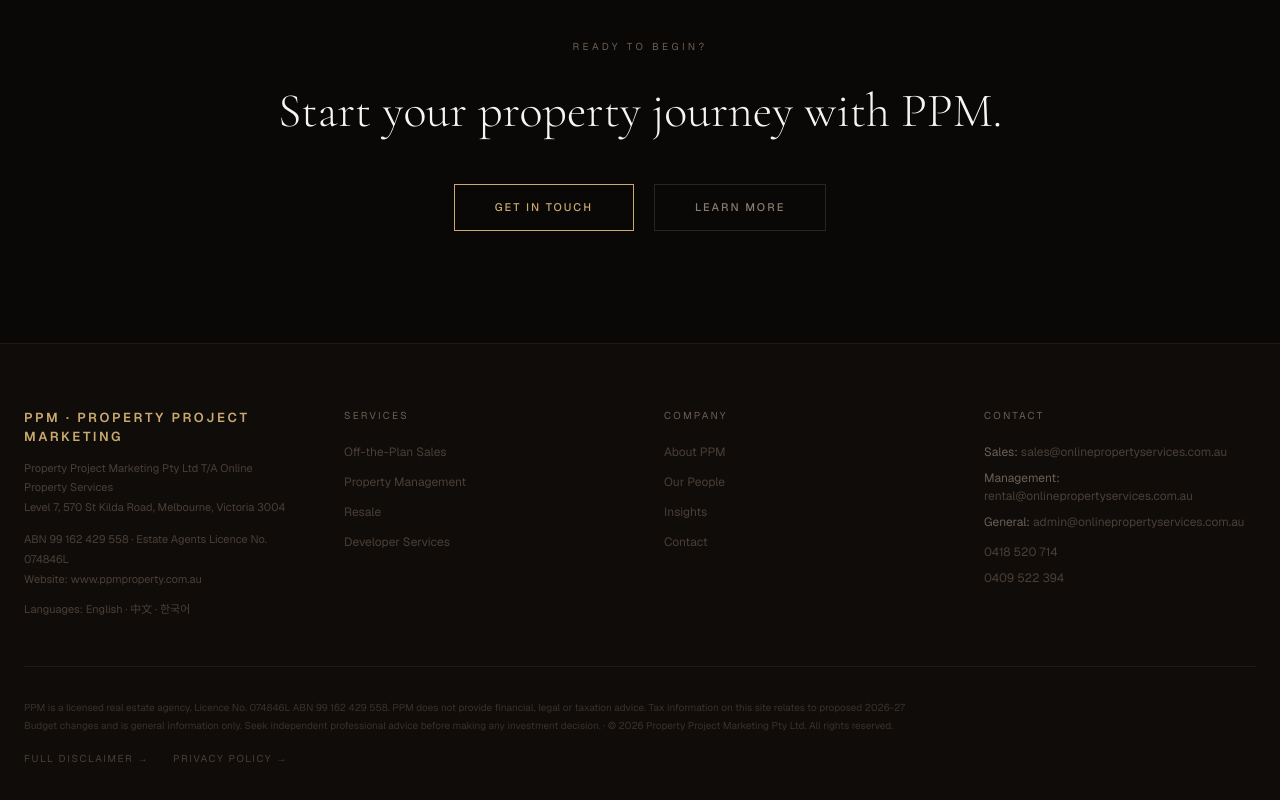
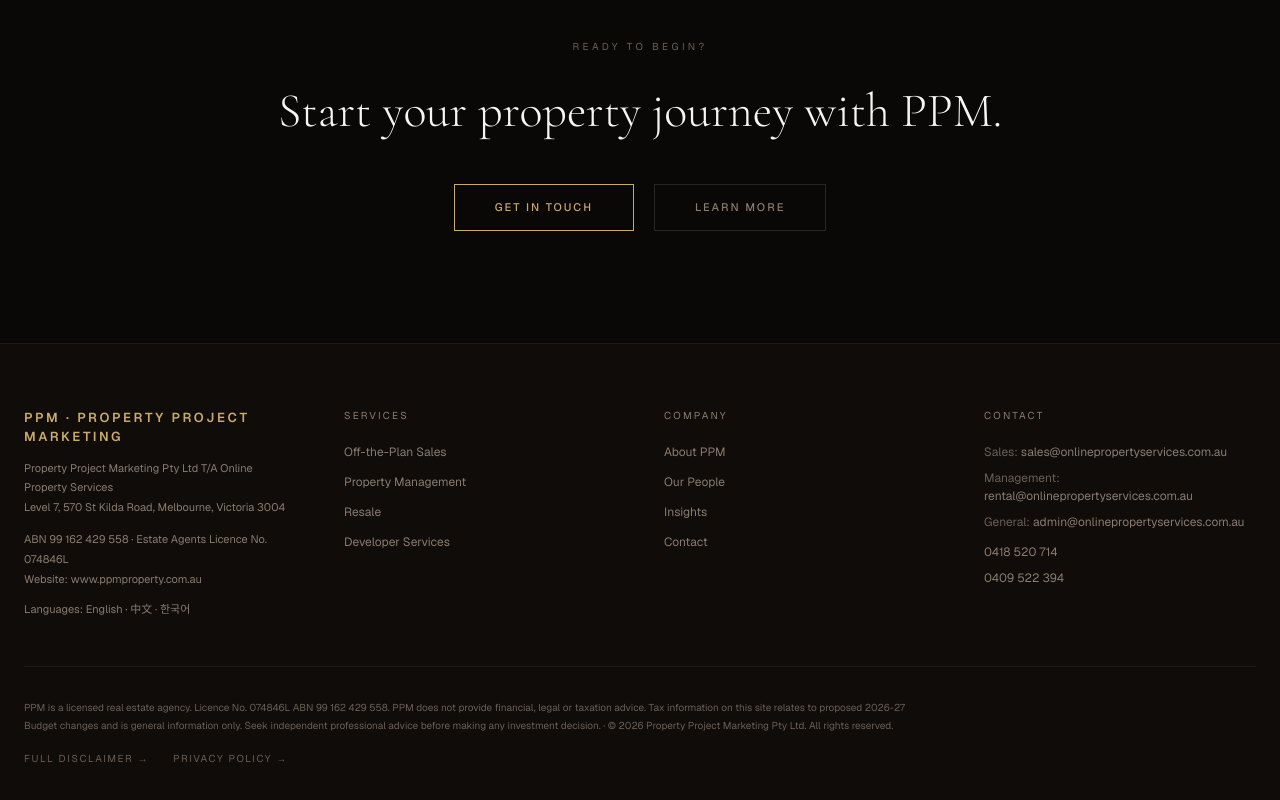
Before and after one commit to nedgerrard-ctrl/Propertied, a Next.js app: page / in a window 1280 px wide. Shown: the part 5287-6087 px from the top of the page. Built offline with nearby package versions, Linux system fonts and the light colour scheme; no server answers; the database is empty.

Commit message:
refactor footer text to be more visible

```diff
--- a/app/components/Footer.tsx
+++ b/app/components/Footer.tsx
@@ -81,13 +81,13 @@
             <p className="text-[13px] font-semibold uppercase tracking-[0.2em] text-[#c8a96e]">
               {c.brandTagline}
             </p>
-            <p className="mt-3 text-[11px] leading-[1.8] text-[#4a3f37]">
+            <p className="mt-3 text-[11px] leading-[1.8] text-[#8a7b6d]">
               {lines(c.brandAddress)}
             </p>
-            <p className="mt-3 text-[11px] leading-[1.8] text-[#4a3f37]">
+            <p className="mt-3 text-[11px] leading-[1.8] text-[#8a7b6d]">
               {lines(c.brandLicence)}
             </p>
-            <p className="mt-3 text-[11px] text-[#4a3f37]">
+            <p className="mt-3 text-[11px] text-[#8a7b6d]">
               {c.brandLanguages}
             </p>
 
@@ -133,10 +133,10 @@
 
           {/* Column 2: Services */}
           <div>
-            <p className="text-[10px] uppercase tracking-[0.22em] text-[#6b5e54] mb-5">
+            <p className="text-[10px] uppercase tracking-[0.22em] text-[#8a7b6d] mb-5">
               Services
             </p>
-            <ul className="space-y-3 text-[12px] text-[#4a3f37]">
+            <ul className="space-y-3 text-[12px] text-[#8a7b6d]">
               {services.map((s, i) => (
                 <li key={i}>
                   <Link href={s.href} className="hover:text-[#c8a96e] transition-colors">
@@ -149,10 +149,10 @@
 
           {/* Column 3: Company */}
           <div>
-            <p className="text-[10px] uppercase tracking-[0.22em] text-[#6b5e54] mb-5">
+            <p className="text-[10px] uppercase tracking-[0.22em] text-[#8a7b6d] mb-5">
               Company
             </p>
-            <ul className="space-y-3 text-[12px] text-[#4a3f37]">
+            <ul className="space-y-3 text-[12px] text-[#8a7b6d]">
               {company.map((s, i) => (
                 <li key={i}>
                   <Link href={s.href} className="hover:text-[#c8a96e] transition-colors">
@@ -165,10 +165,10 @@
 
           {/* Column 4: Contact */}
           <div>
-            <p className="text-[10px] uppercase tracking-[0.22em] text-[#6b5e54] mb-5">
+            <p className="text-[10px] uppercase tracking-[0.22em] text-[#8a7b6d] mb-5">
               Contact
             </p>
-            <ul className="space-y-2 text-[12px] text-[#4a3f37]">
+            <ul className="space-y-2 text-[12px] text-[#8a7b6d]">
               {c.contactSalesEmail && (
                 <li>
                   <span className="text-[#6b5e54]">Sales:</span>{" "}
@@ -214,10 +214,10 @@
 
         {/* Compliance line */}
         <div className="mt-12 border-t border-white/[0.06] pt-8">
-          <p className="text-[10px] leading-[1.8] text-[#3a312b] max-w-4xl">
+          <p className="text-[10px] leading-[1.8] text-[#6b5e54] max-w-4xl">
             {c.complianceText}
           </p>
-          <div className="mt-4 flex flex-wrap gap-6 text-[10px] uppercase tracking-[0.16em] text-[#4a3f37]">
+          <div className="mt-4 flex flex-wrap gap-6 text-[10px] uppercase tracking-[0.16em] text-[#6b5e54]">
             <Link href="/full-disclaimer" className="hover:text-[#c8a96e] transition-colors">Full Disclaimer →</Link>
             <Link href="/privacy-policy" className="hover:text-[#c8a96e] transition-colors">Privacy Policy →</Link>
           </div>
```
